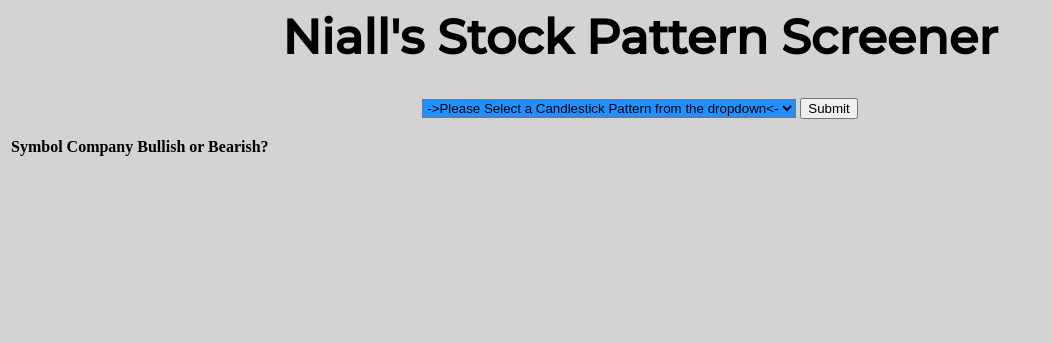
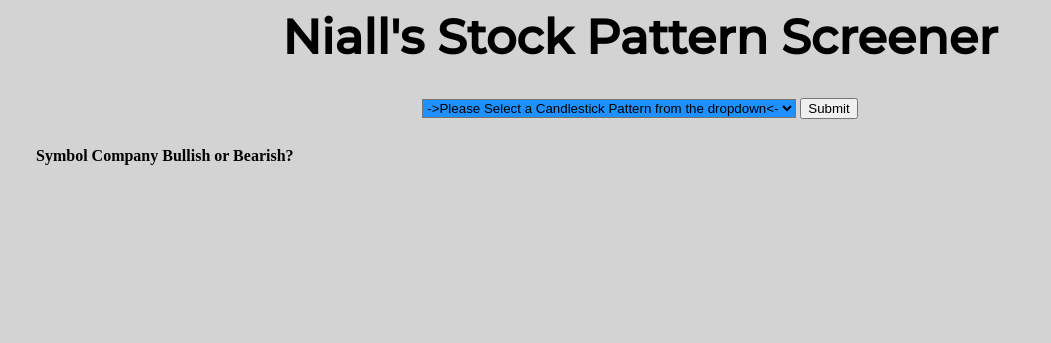
Before and after one commit to BigBiff-hub/stock_screener, a Flask app: page / in a window 1280 px wide. Shown: the top 343 px of the page, without its empty margins (0-1051 px from the left). Run offline with Flask 2, Linux system fonts and the light colour scheme; lists and menus that the app fills with data are empty.

Commit message:
go back and check this

```diff
--- a/static/styles.css
+++ b/static/styles.css
@@ -19,8 +19,9 @@
     display: block;
     text-align: center;
 }
-table{
-    display: block;
-    text-align: center;
+.centertable {
+    margin: 25px;
+  width: 350px;
+  height: 200px;
 
 }
```
